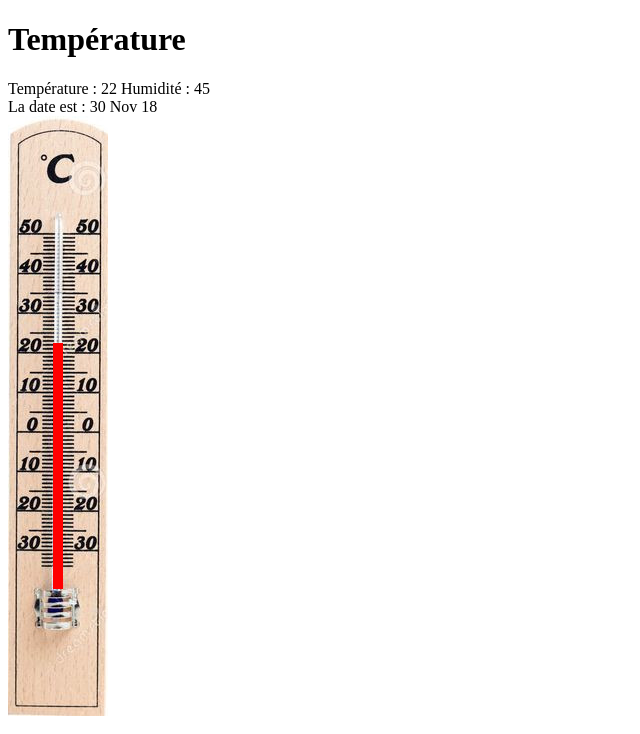
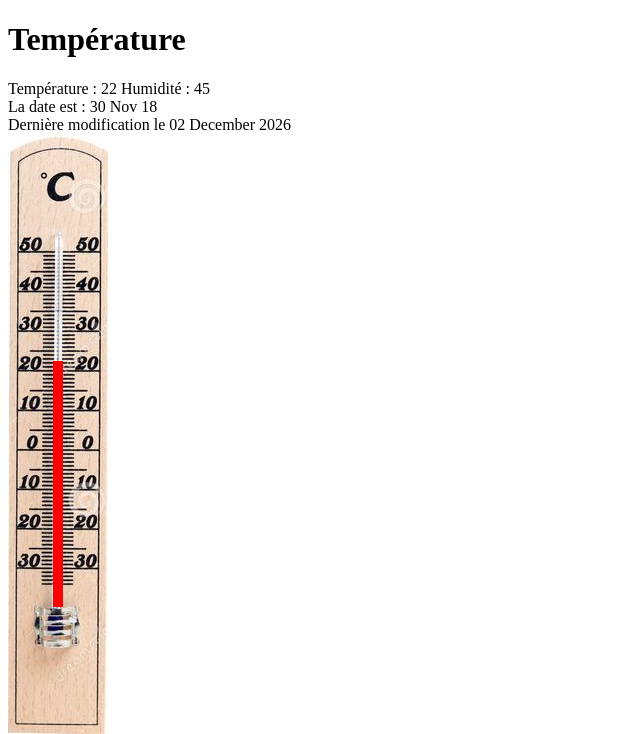
Before and after one commit to elineda/dht11, a PHP site: page / in a window 1280 px wide. Shown: the part 249-983 px from the top of the page, without its empty margins (0-640 px from the left). Run offline with PHP 8.4, Linux system fonts and the light colour scheme.

Commit message:
mis de la date

```diff
--- a/index.php
+++ b/index.php
@@ -19,6 +19,9 @@
 echo " Humidité : ".$json_test['humidite'];
 echo "<br> La date est : ".date("d M y");
 
+$file="data.json";
+
+echo "<br>Dernière modification le ".date("d F  Y",filemtime($file));
 $test=file_get_contents("data.json");
 $json_test=json_decode($test, true);
 $temp=$json_test['temperature'];
```
